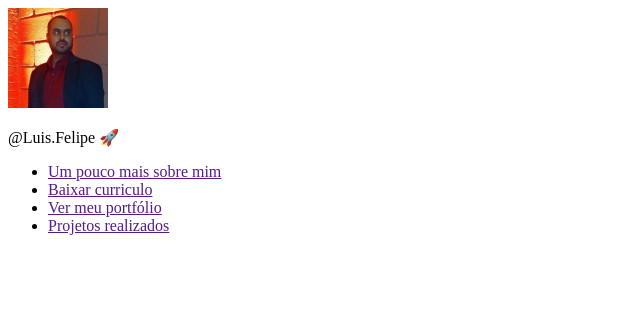
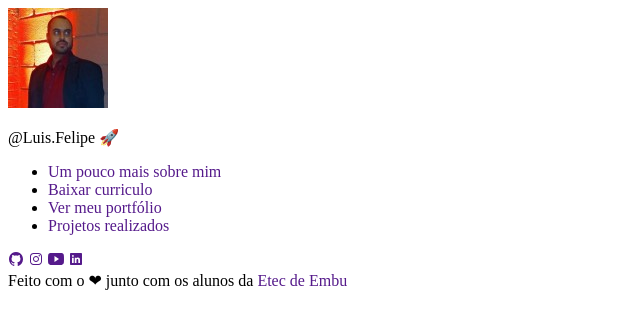
Before and after one commit to LFelipe-sb/portfolio_turmaA, a plain HTML site: page index.html in a window 1280 px wide. Shown: the whole page, without its empty margins (0-640 px from the left). Drawn offline with nearby package versions, Linux system fonts and the light colour scheme.

Commit message:
Finalizando a estrutura HTML da página

```diff
--- a/css/style.css
+++ b/css/style.css
@@ -0,0 +1,3 @@
+a {
+    text-decoration: none;
+}
--- a/index.html
+++ b/index.html
@@ -32,7 +32,30 @@
             </ul>
 
 
+            <div>
+                <a href="">
+                    <ion-icon name="logo-github"></ion-icon>
+                </a>
+
+                <a href="">
+                    <ion-icon name="logo-instagram"></ion-icon>
+                </a>
+
+                <a href="">
+                    <ion-icon name="logo-youtube"></ion-icon>
+                </a>
+
+                <a href="">
+                    <ion-icon name="logo-linkedin"></ion-icon>
+                </a>
+            </div>
+
+            <footer>
+                Feito com o ❤ junto com os alunos da <a href="">Etec de Embu</a>
+            </footer>
 
         </div>
+
+        <script src="https://unpkg.com/ionicons@4.5.10-0/dist/ionicons.js"></script>
     </body>
 </html>
```
